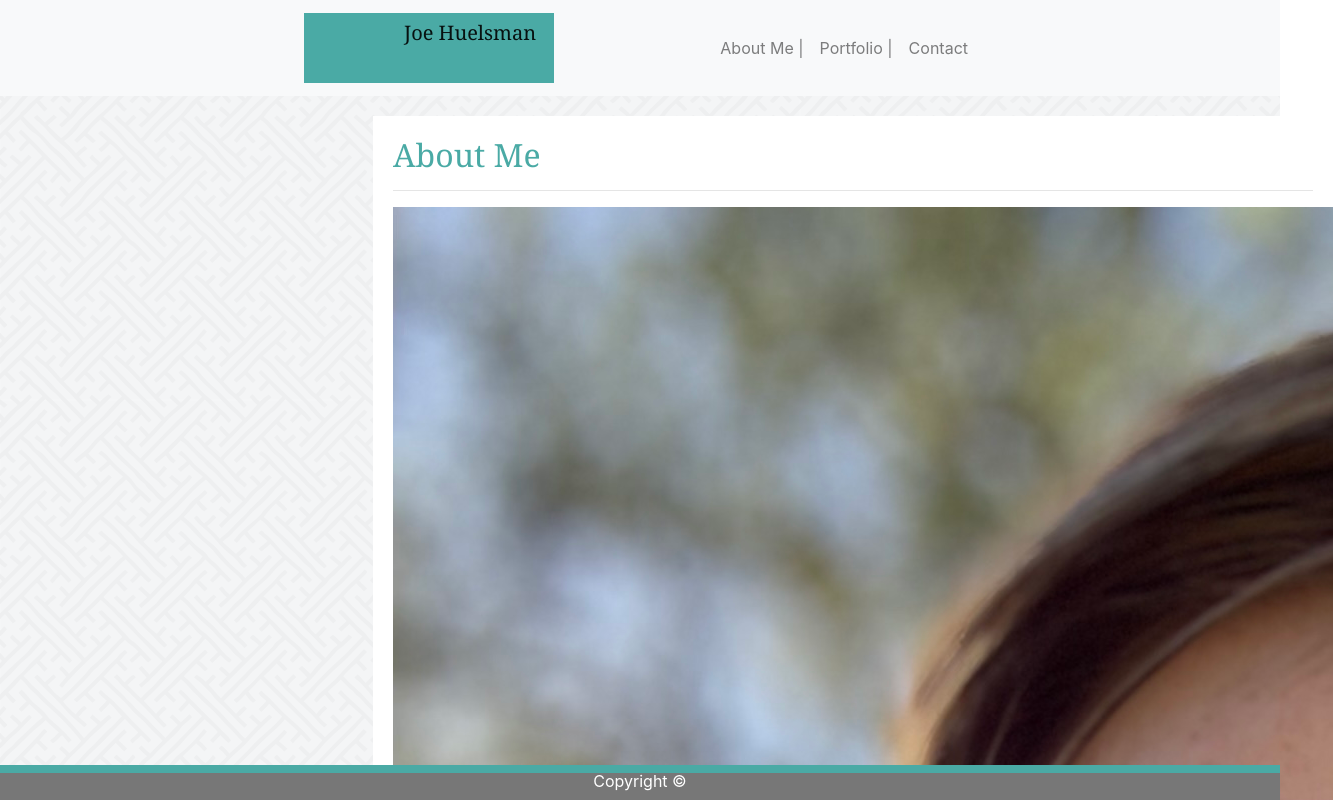
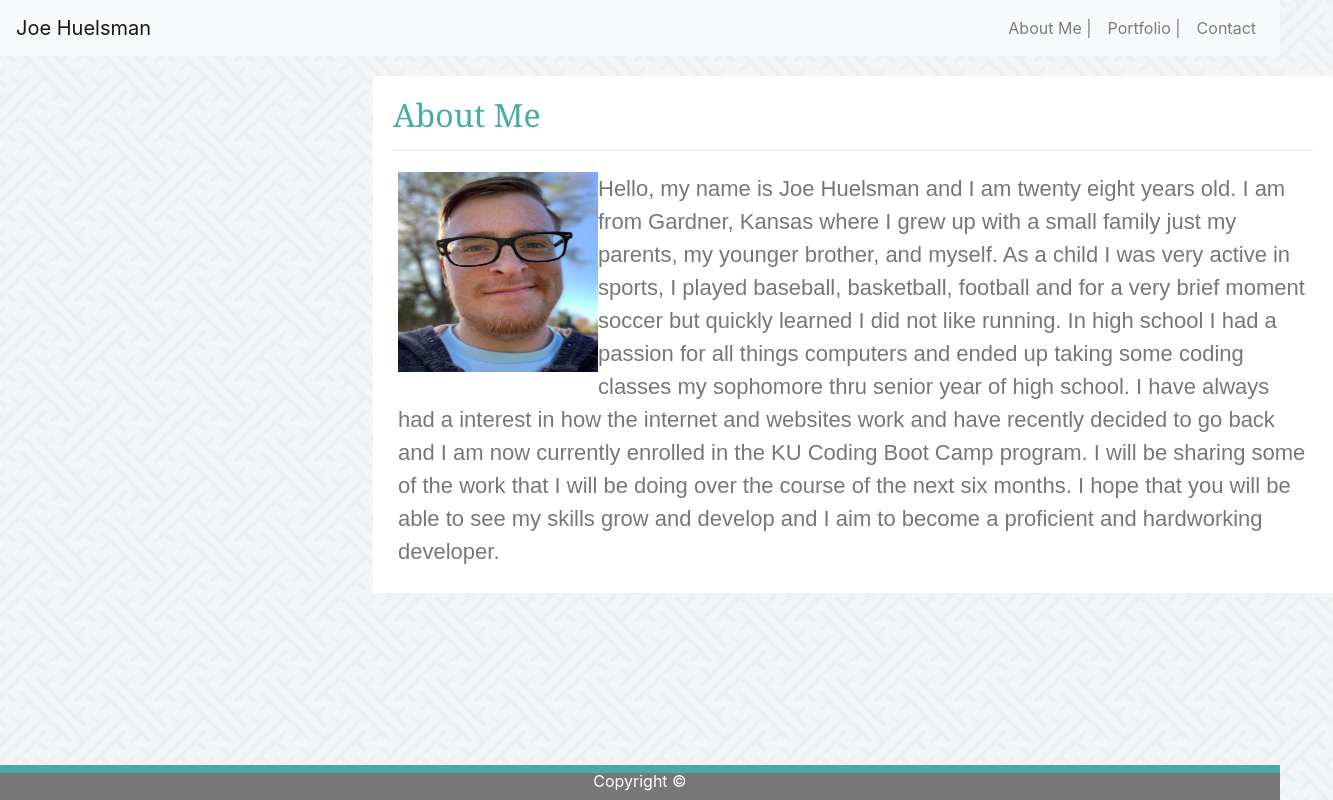
Before and after one commit to KCGooner/responsive_portfolio, a plain HTML site: page index.html in a window 1280 px wide. Shown: the whole page, 1333 px wide, since content can reach past the window. Drawn offline with nearby package versions, Linux system fonts and the light colour scheme.

Commit message:
updated with bootstrap

```diff
--- a/assets/css/style.css
+++ b/assets/css/style.css
@@ -1,35 +1,3 @@
-
-header {
-    border-bottom: 2px solid #cccccc;
-    background-color: #ffffff;
-    height: 70px;
-}
-ul {
-    text-align: right;
-    margin: 0px 288px 10px 0px;
-    padding: 20px 0px 20px 100px;
-    color:gray;
-}
-li {
-    color: gray;
-    display: inline;
-    clear:left;
-    text-align: right;
-}
-hr {
-    color:gray;
-}
-.navbar-brand {
-    font-family: 'georgia';
-    background-color: #4aaaa5;
-    color:white;
-    width:20%;
-    height: 70px;
-    margin: 0px 0px 0px 288px;
-    padding: 100px;
-    float: left;
-    clear: left;
-}
 h2 {
     font-family: 'georgia', 'Times New Roman', Times, serif;
     text-align: left;
@@ -37,14 +5,11 @@ h2 {
 }
 body {
     text-align: center;
-    background-image: url('../images/interlaced.png');
+    background-image: url('../Images/interlaced.png');
     padding: 0;
     margin: 0;
 }
 p {
-    color:#777777;
-}
-form {
     color:#777777;
 }
 .fontcolor {
@@ -52,7 +17,6 @@ form {
 }
 .whitebox {
     background-color: white;
-    position: fixed;
     overflow: auto;
     margin: 20px 288px;
     padding: 20px;
--- a/assets/css/style2.css
+++ b/assets/css/style2.css
@@ -1,11 +1,9 @@
-/*
 img {
     float: left;
 }
 .wrap {
     float: left;
-    margin:10px;
-    padding: 5px;
+    margin:5px;
     font-family: 'arial';
     font-size: 22px;
     color:#777777;
@@ -14,4 +12,3 @@ img {
     height:200px;
     width:200px;
 }
-/*
--- a/assets/css/style3.css
+++ b/assets/css/style3.css
@@ -1,4 +1,3 @@
-/*
 #submit {
     background-color: #4aaaa5;
     cursor: pointer;
@@ -7,7 +6,3 @@
     height: 30px;
     width: 75px;
 }
-textarea {
-    width: 100%;
-}
-/*
--- a/index.html
+++ b/index.html
@@ -3,9 +3,10 @@
 
 <head>
     <title>Joe's Portfolio</title>
+    <meta charset="utf-8">
+    <meta name="viewport" content="width=device-width, initial-scale=1.0">
     <link rel="stylesheet" href="./assets/css/style.css">
     <link rel="stylesheet" href="./assets/css/style2.css">
-
     <link rel="stylesheet" href="https://stackpath.bootstrapcdn.com/bootstrap/4.4.1/css/bootstrap.min.css"
         integrity="sha384-Vkoo8x4CGsO3+Hhxv8T/Q5PaXtkKtu6ug5TOeNV6gBiFeWPGFN9MuhOf23Q9Ifjh" crossorigin="anonymous">
 </head>
@@ -21,23 +22,23 @@
         <div class="collapse navbar-collapse justify-content-end" id="navbarText">
             <ul class="navbar-nav">
                 <li class="nav-item">
-                    <a class="nav-link" href="index.html">About Me |<span class="sr-only">(current)</span></a>
+                    <a class="nav-link" href="./index.html">About Me |<span class="sr-only">(current)</span></a>
                 </li>
                 <li class="nav-item">
-                    <a class="nav-link" href="portfolio.html">Portfolio |</a>
+                    <a class="nav-link" href="./portfolio.html">Portfolio |</a>
                 </li>
                 <li class="nav-item">
-                    <a class="nav-link" href="contact.html">Contact</a>
+                    <a class="nav-link" href="./contact.html">Contact</a>
                 </li>
             </ul>
         </div>
     </nav>
 
-    <div class="container">
+    <div class="container-sm container-md container-lg">
         <div class="row">
         </div>
         <div class="row">
-            <div class="col-12 col-md-12 col-lg-12">
+            <div class="col">
                 <div class="whitebox">
                     <h2>About Me</h2>
                     <hr>
@@ -64,10 +65,6 @@
                 </div>
             </div>
         </div>
-        <div class="row">
-            <div class="col-12 col-md-12 col-lg-12">
-            </div>
-        </div>
     </div>
 
 </body>
```
Also changed, not shown: contact.html (+13 -12 lines), portfolio.html (+6 -21 lines).
